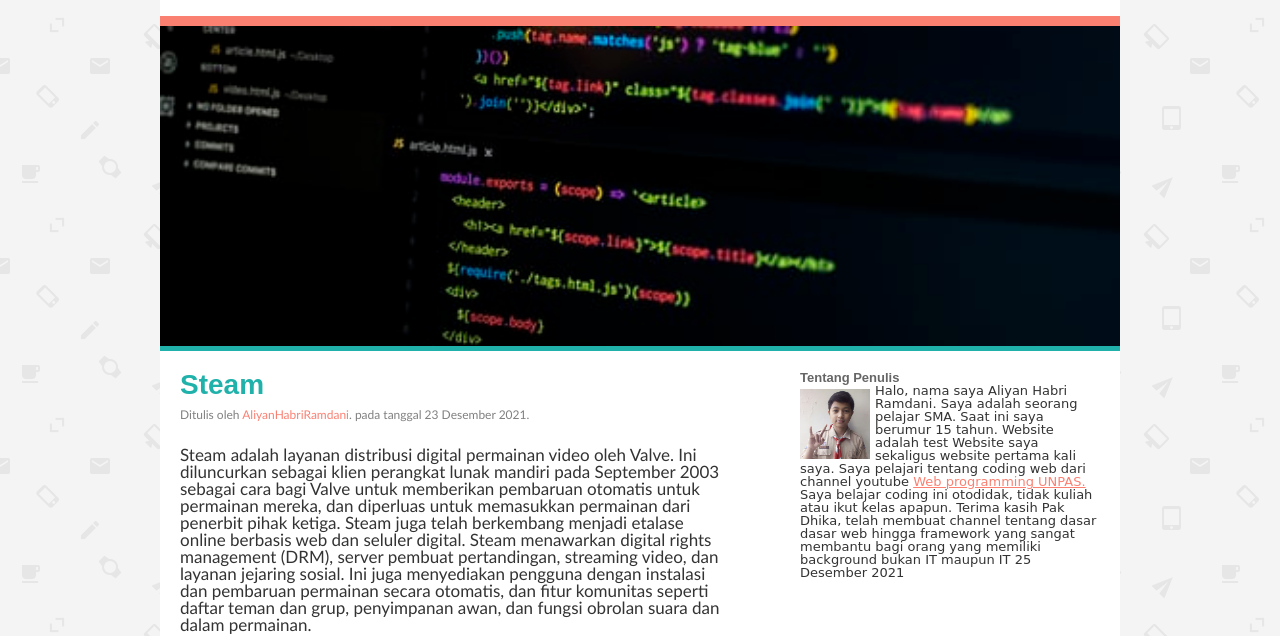
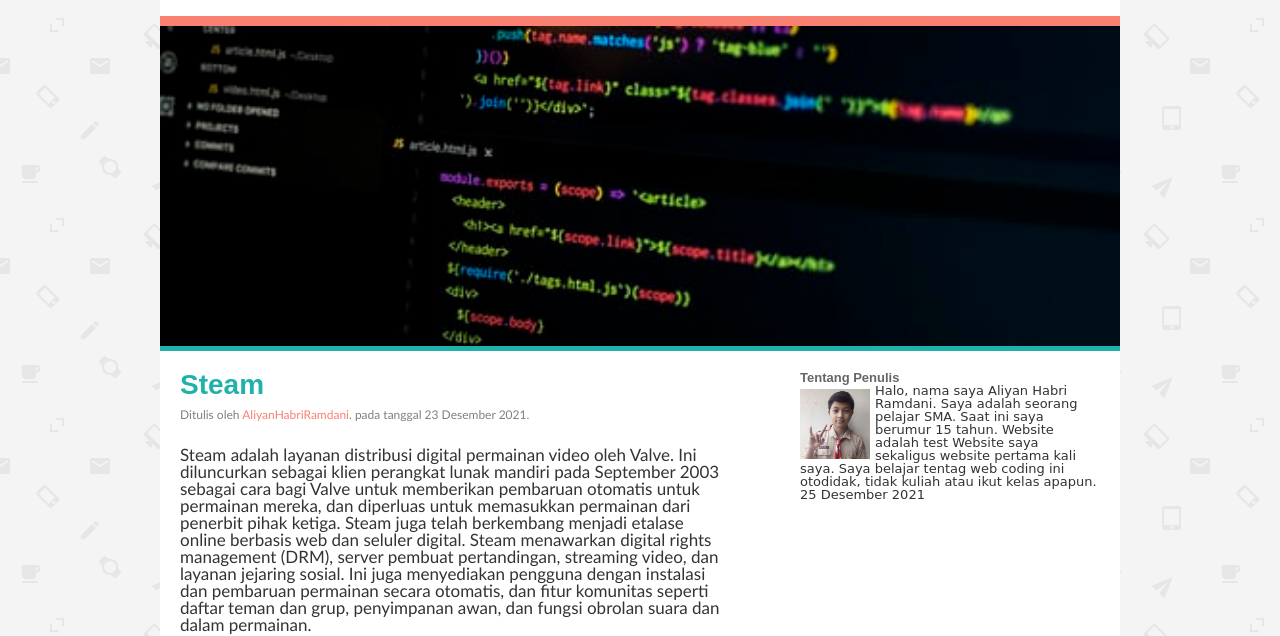
Before and after one commit to HabriRamdani/latihancss, a plain HTML site: page index.html in a window 1280 px wide. Shown: the part 192-828 px from the top of the page. Drawn offline with Linux system fonts and the light colour scheme.

Commit message:
Update index.html

```diff
--- a/index.html
+++ b/index.html
@@ -71,11 +71,8 @@
                 <h3>Tentang Penulis</h3>
                 <img src="HabriR.jpg" alt="AliyanHabriRamdani">
                 <p>Halo, nama saya Aliyan Habri Ramdani. Saya adalah seorang pelajar SMA. Saat ini saya berumur 15
-                    tahun. Website adalah test Website saya sekaligus website pertama kali saya. Saya pelajari tentang
-                    coding web dari channel youtube <a href="https://www.youtube.com/c/WebProgrammingUNPAS">Web
-                        programming UNPAS.</a> Saya belajar coding ini otodidak, tidak kuliah atau ikut kelas apapun.
-                    Terima kasih Pak Dhika, telah membuat channel tentang dasar dasar web hingga framework yang sangat
-                    membantu bagi orang yang memiliki background bukan IT maupun IT 25 Desember 2021</p>
+                    tahun. Website adalah test Website saya sekaligus website pertama kali saya. Saya belajar tentag web coding ini otodidak, tidak kuliah atau ikut kelas apapun.
+                     25 Desember 2021</p>
 
             </div>
 
```
